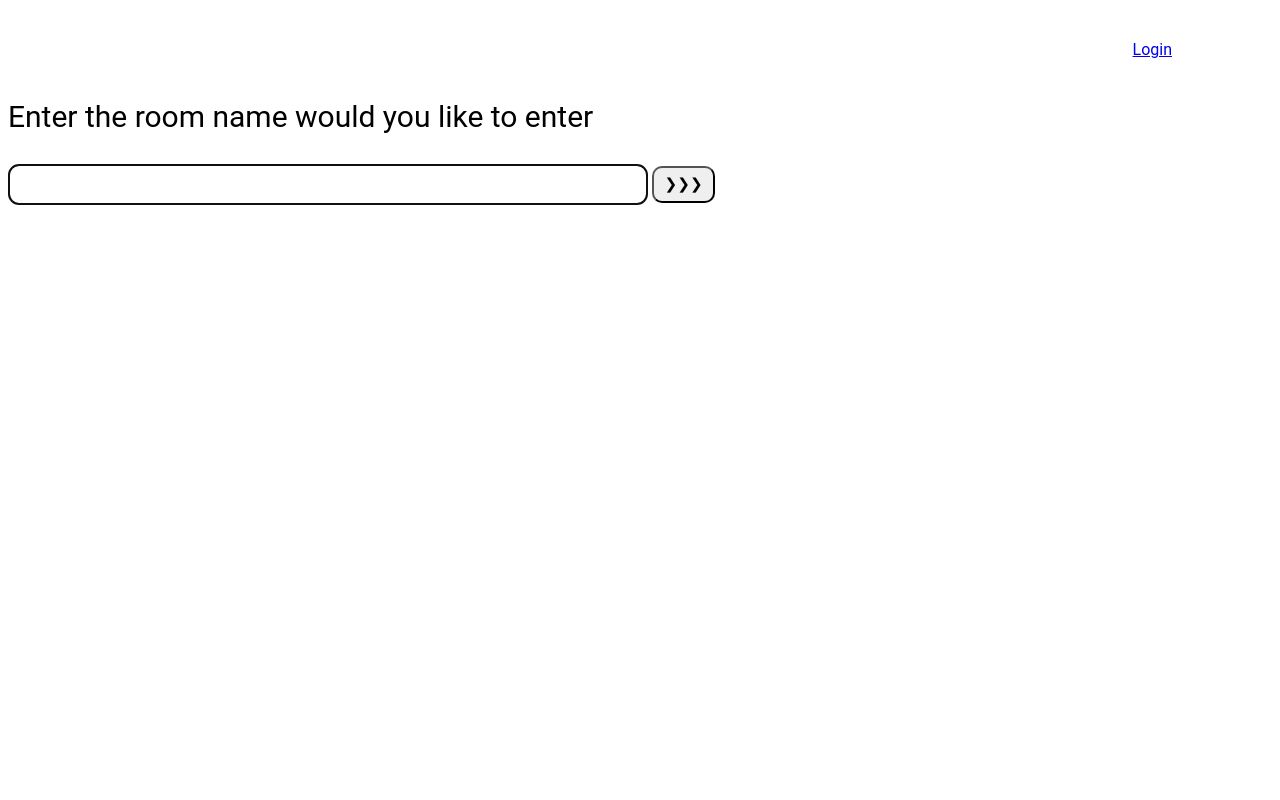
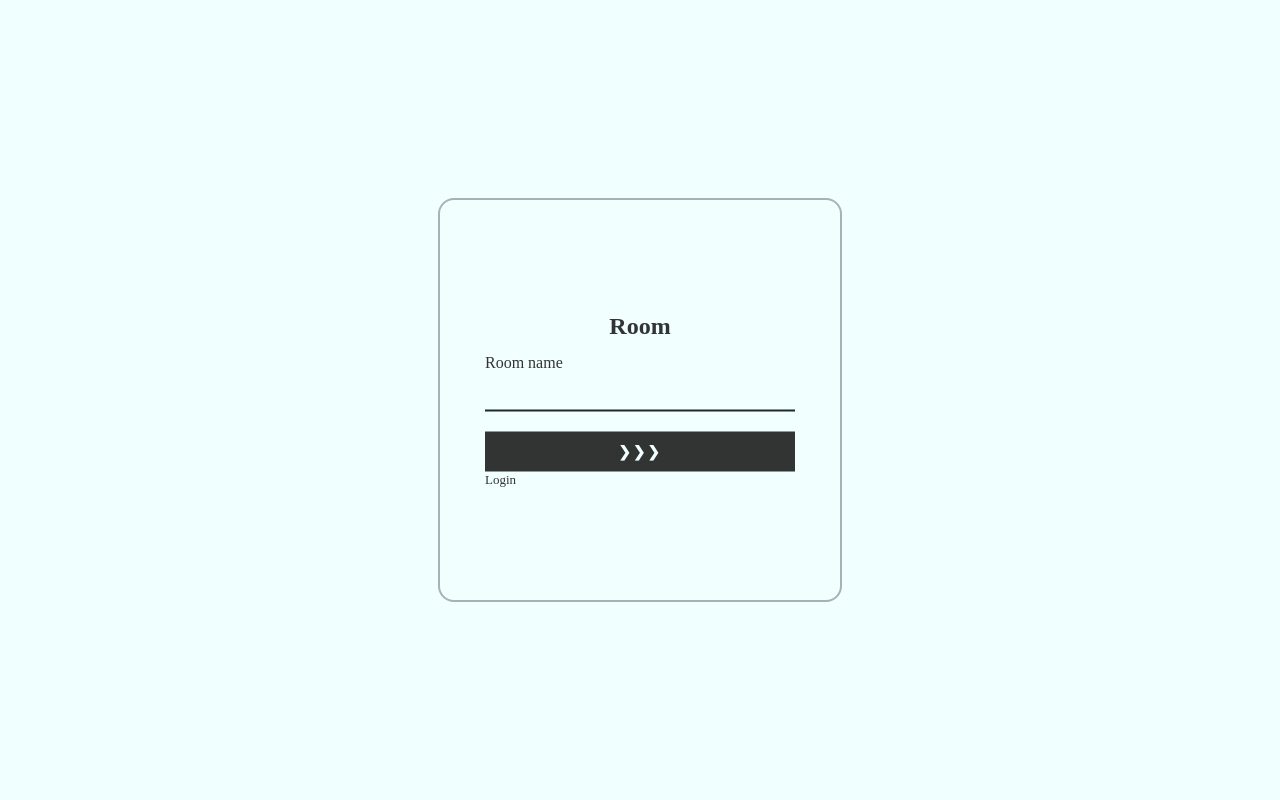
Before and after one commit to oliabn/WebChatRooms, a Django app: page / in a window 1280 px wide. Run offline with Django 4.2, Linux system fonts and the light colour scheme; some web fonts are replaced.

Commit message:
Make style for index and login_page

```diff
--- a/WebChatProject/chat/static/styles/index_style.css
+++ b/WebChatProject/chat/static/styles/index_style.css
@@ -1,31 +1,109 @@
-.login_href {
-    border: 100px;
-    /* background: #fc3; */
-    padding: 10px;
-    margin-right: 90px;
-    margin-top: 30px;
-    text-align:right;
-    font-family: Google Sans, Roboto, Arial, sans-serif;
+/*
+ colors:
+ white: #F0FFFF
+ light-black: #323433
+ dark-black: #252727
+ */
+
+@import url('https://fonts.cdnfonts.com/css/poppins');
+* {
+    margin: 0;
+    padding: 0;
+    font-family: 'poppins';
+    color: #323433;
+   /* color: #fff; */
 }
 
-#id_chat_item_container {
+body {
+    /* background: #1a1c1e; */
+    background: #F0FFFF;
+    display: flex;
+    justify-content: center;
+    align-items: center;
+    min-height: 100vh;
 }
 
-#help_text {
-    font-size: 30px;
-    font-family: Google Sans,Roboto,Arial,sans-serif;
+.enter_room_section {
+    height: 400px;
+    width: 400px;
+    background: rgba(255,255,255,.1);
+    /* background: rgba(0,0,0,.2); */
+    border-radius: 16px;
+    backdrop-filter: blur(7px);
+    border: 2px solid rgba(0,0,0,.3);
+
 }
 
-#room_name_input {
-    width: 50%;
-    height: 35px;
-    border-radius: 10px;
+.form_box {
+    position: absolute;
+    left: 50%;
+    top: 50%;
+    transform: translate(-50%, -50%);
 }
 
-#room_name_submit {
-    width: 5%;
-    height: 37px;
-    border-radius: 10px;
-    font-size: 95%;
-    font-family: Google Sans, Roboto, Arial, sans-serif;
+.enter_room_section h2 {
+    text-align: center;
+    font_size: 38px;
+    color: #323433;
 }
+
+.form_box  .input_box {
+    position: relative;
+    margin: 20px 0;
+    width: 310px;
+    border-bottom: 2px solid #252727;
+}
+
+.input_box input {
+    width: 90%;
+    height: 50px;
+    border: none;
+    outline: none;
+    padding: 0 35px 0 5px;
+    background: transparent;
+    font-size: 16px;
+}
+
+.input_box label {
+    position: absolute;
+    top: 50%
+    left: 5px;
+    transform: translateY(-30%);
+    transition: .5s;
+}
+
+input:focus ~ label,
+input:valid ~ label {
+    top: -5px;
+}
+
+.btn {
+    cursor: pointer;
+    width: 100%;
+    height: 40px;
+    background: #323433;
+    color: #F0FFFF;
+    outline: none;
+    border: none;
+    font-weight: 600;
+    font-size: 15px;
+    letter-spacing: 2px;
+}
+
+.group_selection {
+    display: flex;
+   justify-content: space-between;
+}
+
+.group_selection a {
+    font-size: 13px;
+    text-decoration: none;
+    font-weight: 500;
+    transition: .3s;
+}
+
+.group_selection a:hover {
+    color: #00b1cc;
+    font-weight: 600;
+    text-decoration: underline;
+}
--- a/WebChatProject/chat/templates/chat/index.html
+++ b/WebChatProject/chat/templates/chat/index.html
@@ -8,37 +8,45 @@
 </head>
 <body>
 
-    <div class="login_href">
-        {% if request.user.is_authenticated %}
-            <a href = "{% url 'logout_user' %}">Logout</a>
-        {% else %}
-            <a href = "{% url 'login_user' %}">Login</a>
-        {% endif %}
-    </div>
+    <div class="container">
+        <div class="enter_room_section">
+            <div class="form_box">
+                <h2>Room</h2>
 
+                <div class="input_box">
+                    <label for="">Room name</label>
+                    <input type="text" name="room_name" autofocus="" autocapitalize="none" autocomplete="room_name" maxlength="150" required="" id="id_room_name_input">
+                </div>
 
-    <div class="form_item_container" id="form_item_container">
-        <p id="help_text"> Enter the room name would you like to enter </p>
-        <input id="room_name_input" type="text" size="100">
-        <input id="room_name_submit" type="button" value="❯❯❯">
+                <input type="submit" class="btn" id="id_room_name_submit" value="❯❯❯">
+
+                <div class="group_selection">
+                    {% if request.user.is_authenticated %}
+                        <a href = "{% url 'logout_user' %}">Logout</a>
+                    {% else %}
+                        <a href = "{% url 'login_user' %}">Login</a>
+                    {% endif %}
+                </div>
+          </div>
+        </div>
     </div>
 
 <script>
 
-    document.querySelector('#room_name_input').focus();
+    document.querySelector('#id_room_name_input').focus();
 
-    // if enter was clicked than click on room_name_submit button
-    document.querySelector('#room_name_input').onkeyup = function (e) {
+    // if enter was clicked than click on room_name_submit button!
+    document.querySelector('#id_room_name_input').onkeyup = function (e) {
         if (e.keyCode === 13) {  // enter, return
-            document.querySelector('#room_name_submit').click();
+            document.querySelector('#id_room_name_submit').click();
         }
     };
 
     // if room_name_submit button was clicked than
     // get room name and go to the room page
-    document.querySelector('#room_name_submit').onclick = function (e) {
+    document.querySelector('#id_room_name_submit').onclick = function (e) {
         // get roomName from room_name_input
-        var roomName = document.querySelector('#room_name_input').value;
+        var roomName = document.querySelector('#id_room_name_input').value;
         //change the path of the current page
         window.location.pathname = '/chat/' + roomName + '/';
     };
```
Also changed, not shown: WebChatProject/chat/static/styles/login_page_style.css (+17 -33 lines).
